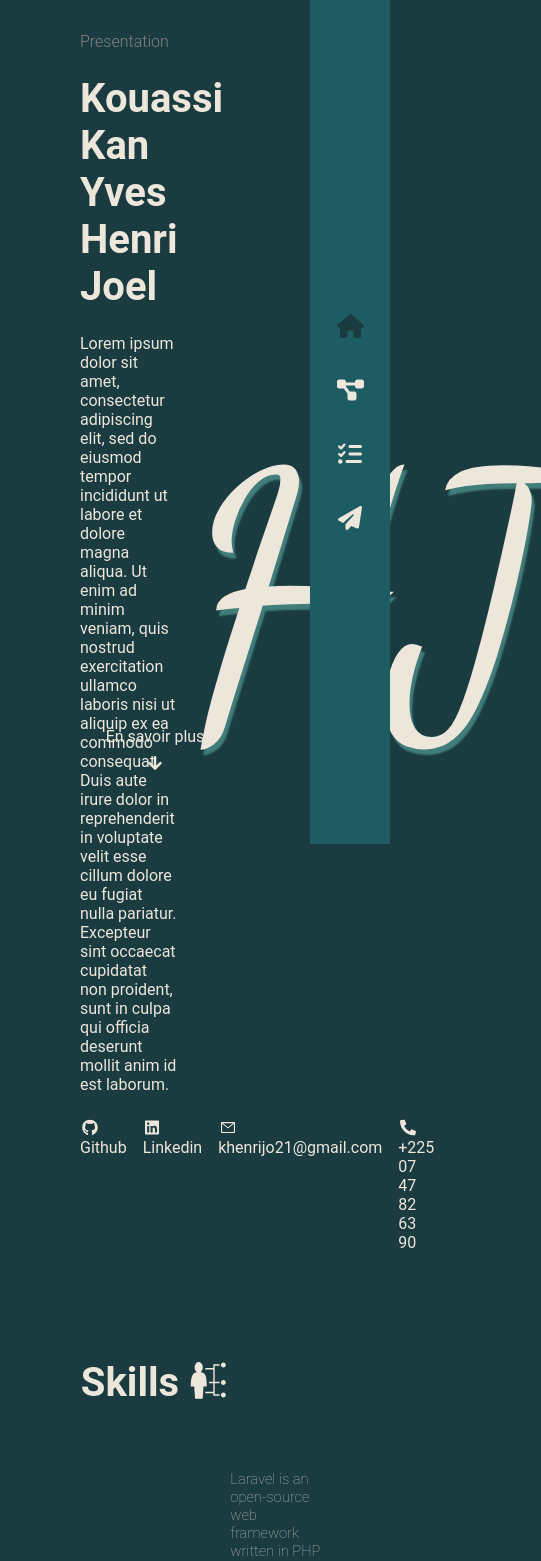
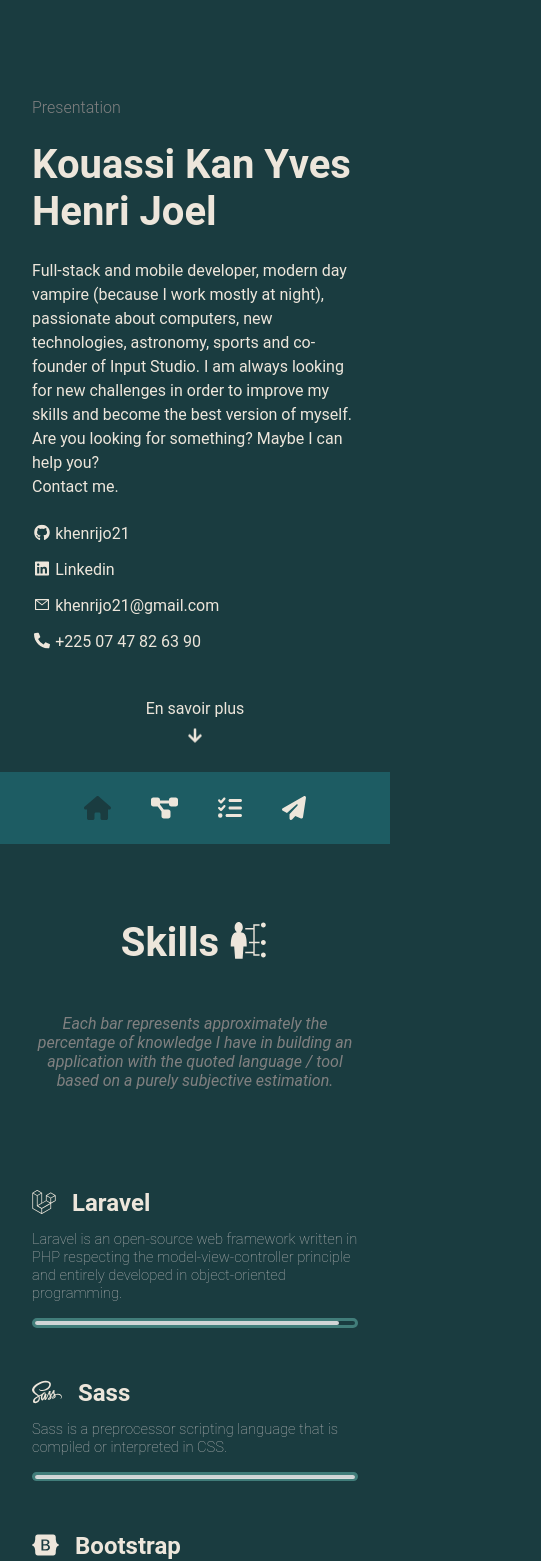
Before and after one commit to khenrijo21/my-portfolio, a React (Create React App) app: page / in a window 390 px wide. Shown: the top 1561 px of the page, 541 px wide, since content can reach past the window. Built offline with nearby package versions, Linux system fonts and the light colour scheme.

Commit message:
Whole webapp made responsive

```diff
--- a/public/index.html
+++ b/public/index.html
@@ -24,7 +24,7 @@
       work correctly both with client-side routing and a non-root public URL.
       Learn how to configure a non-root public URL by running `npm run build`.
     -->
-    <title>Welcome !</title>
+    <title>Welcome to my portal !</title>
   </head>
   <body>
     <noscript>You need to enable JavaScript to run this app.</noscript>
--- a/src/App.scss
+++ b/src/App.scss
@@ -1,4 +1,4 @@
-@import 'styles/variables.scss';
+@import "styles/variables.scss";
 
 * {
   padding: 0;
@@ -19,11 +19,20 @@
 }
 
 main {
-  margin-right: $sidebar-width;
+  @media screen and (min-width: 768px) {
+    margin-right: $sidebar-width;
+  }
 
-  section {
-    min-height: 100vh;
+}
+
+section {
+  min-height: 100vh;
+
+  @media screen and (max-width: 768px) {
+    padding: 2em;
+  }
+  @media screen and (min-width: 768px) {
     padding: 2em 5em;
-    scroll-behavior: smooth;
   }
+  scroll-behavior: smooth;
 }
--- a/src/components/AboutSection.js
+++ b/src/components/AboutSection.js
@@ -5,16 +5,21 @@
 
 export default function AboutSection(){
       return (
-            <section id="about" className="about--wrapper">
+            <section id="about" className="wrapper about--wrapper">
+                  <div className="about--left">
                         <div className="about--info">
                               <h4 className="about-title">Presentation</h4>
                               <h1 className="about-name">Kouassi Kan Yves Henri Joel</h1>
-                        <div className="about--description">
-                              <p>Lorem ipsum dolor sit amet, consectetur adipiscing elit, sed do eiusmod tempor incididunt ut labore et dolore magna aliqua. Ut enim ad minim veniam, quis nostrud exercitation ullamco laboris nisi ut aliquip ex ea commodo consequat. Duis aute irure dolor in reprehenderit in voluptate velit esse cillum dolore eu fugiat nulla pariatur. Excepteur sint occaecat cupidatat non proident, sunt in culpa qui officia deserunt mollit anim id est laborum.</p>
+                              <div className="about--desc">
+                                    <p>
+                                          Full-stack and mobile developer, modern day vampire (because I work mostly at night), passionate about computers, new technologies, astronomy, sports and co-founder of Input Studio. I am always looking for new challenges in order to improve my skills and become the best version of myself. <br />
+                                          Are you looking for something? Maybe I can help you? <br />
+                                          Contact me.
+                                    </p>
                               </div>
                               <div className="about--socials">
-                              <a href="https://github.com/khenrijo21" className="social" target="_blank" rel="noreferrer"><FaGithub /> Github</a>
-                              <a href="/" className="social"><FaLinkedin /> Linkedin</a>
+                                    <a href="https://github.com/khenrijo21" className="social" target="_blank" rel="noreferrer"><FaGithub /> khenrijo21</a>
+                                    <a href="/" className="social" target="_blank" rel="noreferrer"><FaLinkedin /> Linkedin</a>
                                     <a href="mailto:khenrijo21@gmail.com" className="social"><AiOutlineMail /> khenrijo21@gmail.com</a>
                                     <a href="tel:+2250747826390" className="social"><FaPhoneAlt /> +225 07 47 82 63 90</a>
                               </div>
@@ -23,6 +28,8 @@
                               <span className="animated-letter">H</span>
                               <span className="animated-letter">J</span>
                         </div>
+                  </div>
+
                   <div className="know-more">
                         <a href="#skills">
                               En savoir plus <br />
--- a/src/components/Footer.js
+++ b/src/components/Footer.js
@@ -5,9 +5,7 @@
 export default function Footer(){
       return (
             <footer>
-                  <p>Copyright &copy; 2022 -
-                        <a href="https://www.inputstudio.co" target="_blank" rel="noreferrer"> Input Studio</a>
-                  </p>
+                  <p>&copy; Copyright 2022 - All rights reserved.</p>
             </footer>
       )
 }
--- a/src/components/Navbar.js
+++ b/src/components/Navbar.js
@@ -5,6 +5,7 @@
 import '../styles/components/navbar.scss'
 
 export default function Navbar(){
+
       return (
             <navbar className="sidebar">
                   <a href="/" className="sidebar-link active">
--- a/src/components/Skill.js
+++ b/src/components/Skill.js
@@ -10,8 +10,11 @@
       return (
             <div className="skill">
                   <div className="skill--header">
-                        {title === "Flutter" ? <SiFlutter /> :  <FontAwesomeIcon icon={icon} />}
-                        <h2>{title}</h2>
+                        <div>
+                              {title === "Flutter" ? <SiFlutter /> :  <FontAwesomeIcon icon={icon} />}
+                              <h2>{title}</h2>
+                        </div>
+
                         <p>{desc}</p>
                   </div>
                   <div className="skill--body">
--- a/src/components/SkillsSection.js
+++ b/src/components/SkillsSection.js
@@ -54,8 +54,13 @@
       ]
 
       return (
-            <section id="skills" className="skills--wrapper">
+            <section id="skills" className="wrapper skills--wrapper">
                   <h1 className="skills-title">Skills <GiSkills /> </h1>
+
+                  <p className="skills-desc">
+                        Each bar represents approximately the percentage of knowledge I have in building an application with the quoted language / tool based on a purely subjective estimation.
+                  </p>
+
                   <div className="skills--body">
                         {skills.map((skill, index) => {
                               return (
--- a/src/styles/components/about-section.scss
+++ b/src/styles/components/about-section.scss
@@ -3,14 +3,39 @@
 
 .about--wrapper {
       display: flex;
-      justify-content: space-around;
       align-items: center;
+      flex-direction: column;
+
+      @media screen and (max-width: 768px) {
+            flex-direction: column;
+            justify-content: center;
+      }
+
+      @media screen and (min-width: 768px) {
+            justify-content: center;
+      }
+}
+
+.about--left{
+      margin-bottom: 3em;
+
+      @media screen and (min-width: 768px) {
+            display: flex;
+      }
 }
 
 .about--info {
-      width: 65%;
       display: flex;
       flex-direction: column;
+
+      @media screen and (max-width: 768px) {
+            width: 100%;
+            justify-content: center;
+      }
+      @media screen and (min-width: 768px) {
+            width: 65%;
+      }
+
       gap: 1.5em;
 }
 
@@ -19,12 +44,17 @@
       color: gray;
 }
 
+.about--desc {
+      line-height: 1.5em;
+}
+
 .about-name {
       font-size: 2.5em;
 }
 
 .about--socials {
-      display: flex;
+      display: grid;
+      grid-template-columns: repeat(auto-fit, 1fr);
       gap: 1em;
 
       svg {
@@ -34,6 +64,11 @@
 }
 
 .about--illustration {
+      @media screen and (max-width: 768px) {
+            display: none;
+      }
+
+      @media screen and (min-width: 768px) {
             font-family: "Dancing Script", cursive;
             height: 20em;
             width: 35%;
@@ -47,16 +82,14 @@
                   text-shadow: 0.3em 0.6em 0.504em $bg-tertiary;
             }
       }
+}
 
 .animated-letter {
       font-size: 25em;
 }
 
 .know-more {
-      position: absolute;
       text-align: center;
-      bottom: 0;
-      transform: translateY(-150%);
 
       svg {
             margin-top: 0.5em;
--- a/src/styles/components/navbar.scss
+++ b/src/styles/components/navbar.scss
@@ -1,18 +1,30 @@
-@import '../variables.scss';
+@import "../variables.scss";
 
 .sidebar {
-      width: $sidebar-width;
       display: flex;
-      flex-direction: column;
       justify-content: center;
       align-items: center;
       gap: 2.5em;
       z-index: 100;
       position: fixed;
-      padding: 2em;
-      top: 0;
-      right: 0;
-      bottom: 0;
+
+      @media screen and (max-width: 768px) {
+            width: 100%;
+            bottom: 0;
+            right: 0;
+            left: 0;
+            padding: 1.5em;
+      }
+
+      @media screen and (min-width: 768px) {
+            width: $sidebar-width;
+            flex-direction: column;
+            top: 0;
+            right: 0;
+            bottom: 0;
+            padding: 2em;
+      }
+
       background-color: $bg-secondary;
 
       svg {
@@ -27,6 +39,6 @@
 
 .active {
       svg {
-            color : $bg-primary;
+            color: $bg-primary;
       }
 }
--- a/src/styles/components/skill.scss
+++ b/src/styles/components/skill.scss
@@ -2,40 +2,59 @@
 
 .skill {
       margin: 1em 0;
-      height: 5em;
+      min-height: 5em;
       width: 100%;
       display: flex;
       flex-direction: column;
       justify-content: space-around;
+
+      @media screen and (max-width: 768px) {
+            margin: 3em 0;
+            gap: 1em;
+      }
 }
 
 .skill--header {
       display: flex;
-      align-items: flex-end;
-      gap: 1em;
-      padding-inline: 1em;
+
+      @media screen and (max-width: 768px) {
+            flex-direction: column;
+            gap: 1em;
+      }
+
+      @media screen and (min-width: 768px) {
+            align-items: flex-end;
+            gap: 1em;
+            padding-inline: 1em;
+      }
+
+      div {
+            display: flex;
+            gap: 1em;
+            align-items: flex-end;
+
+            h2 {
+                  transform: translateY(0.134em);
+                  font-size: 1.5em;
+            }
+      }
 
       svg {
-            font-size: 1.5em;
-      }
-
-      h2 {
-            transform: translateY(.134em);
             font-size: 1.5em;
       }
 
       p {
             font-weight: 200;
             color: rgb(182, 182, 182);
-            font-size: .92em;
+            font-size: 0.92em;
       }
 }
 
 .skill--body {
-      height: 12%;
+      height: .6em;
       width: 100%;
       border-radius: 1em;
-      border: .2em solid $bg-tertiary;
+      border: 0.2em solid $bg-tertiary;
 }
 
 .skill-percentage {
--- a/src/styles/components/skills-section.scss
+++ b/src/styles/components/skills-section.scss
@@ -5,6 +5,7 @@
       flex-direction: column;
       align-items: center;
       gap: 3em;
+      width: 100%;
 }
 
 .skills-title {
@@ -16,6 +17,12 @@
       }
 }
 
+.skills-desc {
+      text-align: center;
+      font-style: italic;
+      color: gray;
+}
+
 .skills--body {
       width: 100%;
 }
```
Also changed, not shown: src/App.js (+4 -4 lines). Lines whose indentation alone changed are shown as unchanged.
